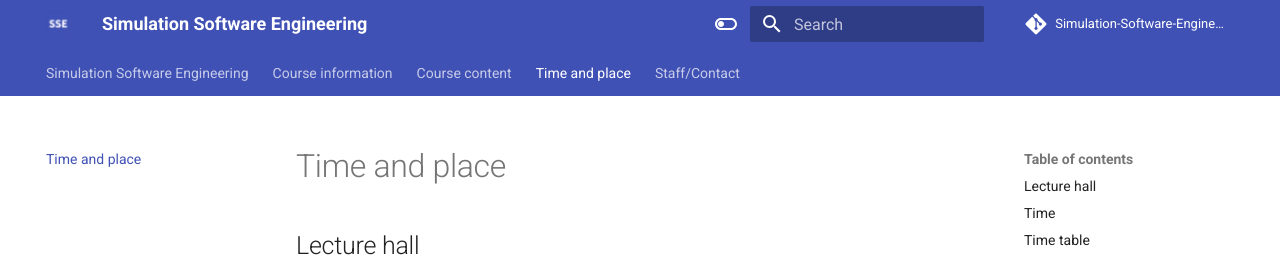
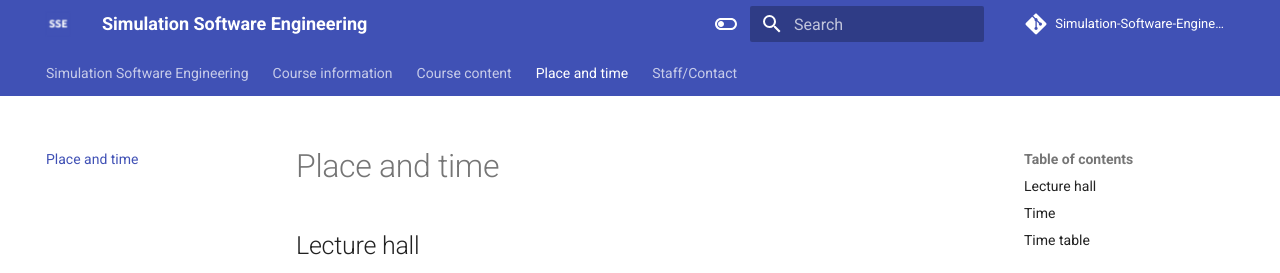
Before and after one commit to Simulation-Software-Engineering/homepage, an MkDocs documentation site: the page built from docs/place-and-time.md, in a window 1280 px wide and 900 px high. Shown: the top 273 px of the window. Built offline with MkDocs 1.6.1 and Material for MkDocs 9.7.7, drawn with Linux system fonts in a browser that asks for light colours; comment, search, counter and statistics services are not loaded.

```diff
--- a/docs/time-and-place.md
+++ b/docs/place-and-time.md
@@ -1,6 +1,6 @@
 ---
 layout: page
-title: Time and place
+title: Place and time
 description: >-
     Time table and lecture hall
 ---
--- a/mkdocs.yml
+++ b/mkdocs.yml
@@ -8,7 +8,7 @@ nav:
   - Simulation Software Engineering: index.md
   - Course information: course-information.md
   - Course content: course-content.md
-  - Time and place: time-and-place.md
+  - Place and time: place-and-time.md
   - Staff/Contact: staff.md
 
 # Point to repository name and set base branch to main
```
